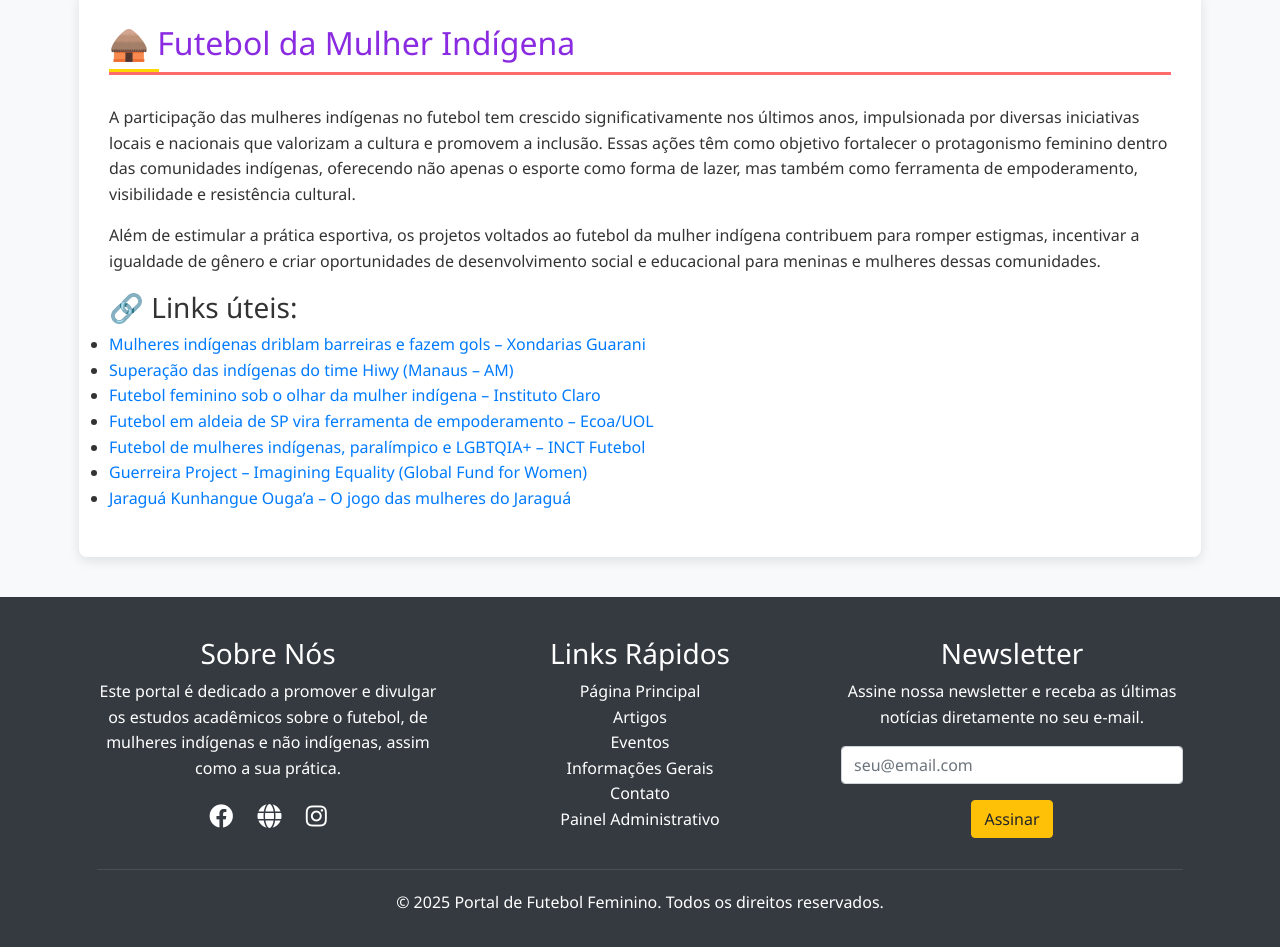
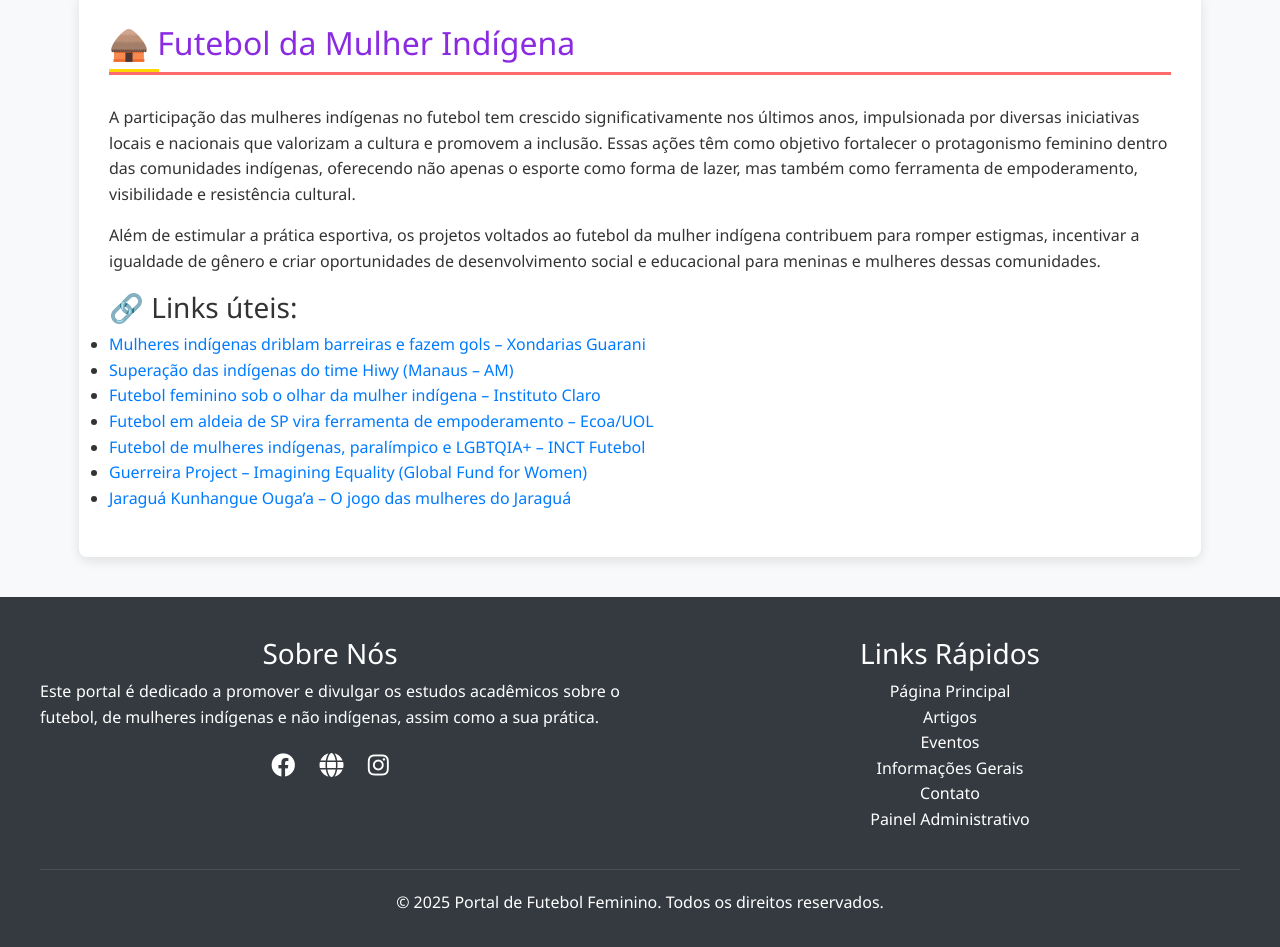
Before and after one commit to estagioparabola/site-futebol-de-mulheres-estagiaifpa, a plain HTML site: page Destaques/atletas amazonia.html in a window 1280 px wide. Shown: the part 4713-5660 px from the top of the page. Drawn offline with nearby package versions, Linux system fonts and the light colour scheme; files that its build step writes are made by us from their sources.

Commit message:
12/09 - commit consertar footer

```diff
--- a/Destaques/atletas amazonia.html
+++ b/Destaques/atletas amazonia.html
@@ -155,9 +155,9 @@
 
     <!-- Rodapé -->
     <footer class="footer">
-        <div class="container">
-            <div class="row">
-                <div class="col-md-4">
+        <div class="container-footer">
+            <div class="row-footer">
+                <div class="footer-col">
                     <h3>Sobre Nós</h3>
                     <p>Este portal é dedicado a promover e divulgar os estudos acadêmicos sobre o futebol, de mulheres
                         indígenas e não indígenas, assim como a sua prática.</p>
@@ -169,7 +169,7 @@
                                 class="fab fa-instagram"></i></a>
                     </div>
                 </div>
-                <div class="col-md-4">
+                <div class="footer-col">
                     <h3>Links Rápidos</h3>
                     <ul class="list-unstyled">
                         <li><a href="../../Index.html">Página Principal</a></li>
@@ -180,7 +180,7 @@
                         <li><a href="../../../login_admin/login.html">Painel Administrativo</a></li>
                     </ul>
                 </div>
-                <div class="col-md-4">
+                <!-- <div class="col-md-4">
                     <h3>Newsletter</h3>
                     <p>Assine nossa newsletter e receba as últimas notícias diretamente no seu e-mail.</p>
                     <form id="id-do-form">
@@ -190,7 +190,7 @@
                         <button type="submit" class="btn btn-warning">Assinar</button>
                         <div id="message" class="message"></div>
                     </form>
-                </div>
+                </div> -->
 
             </div>
             <hr>
--- a/Destaques/atletasEstilo.css
+++ b/Destaques/atletasEstilo.css
@@ -249,20 +249,20 @@ body {
 }
 
 /* Rodapé */
-footer {
+/* footer {
     background-color: var(--primary-color);
     color: var(--white);
     padding: 40px 0 20px;
-}
+} */
 
-.footer-content {
+/* .footer-content {
     display: flex;
     flex-wrap: wrap;
     justify-content: space-between;
     margin-bottom: 30px;
-}
+} */
 
-.footer-section {
+/* .footer-section {
     flex: 1;
     min-width: 250px;
     margin-bottom: 20px;
@@ -278,7 +278,7 @@ footer {
     text-align: center;
     padding-top: 20px;
     border-top: 1px solid rgba(255, 255, 255, 0.1);
-}
+} */
 
 /* Responsividade */
 @media (max-width: 768px) {
```
Also changed, not shown: Destaques/atletas.html (+6 -6 lines).
